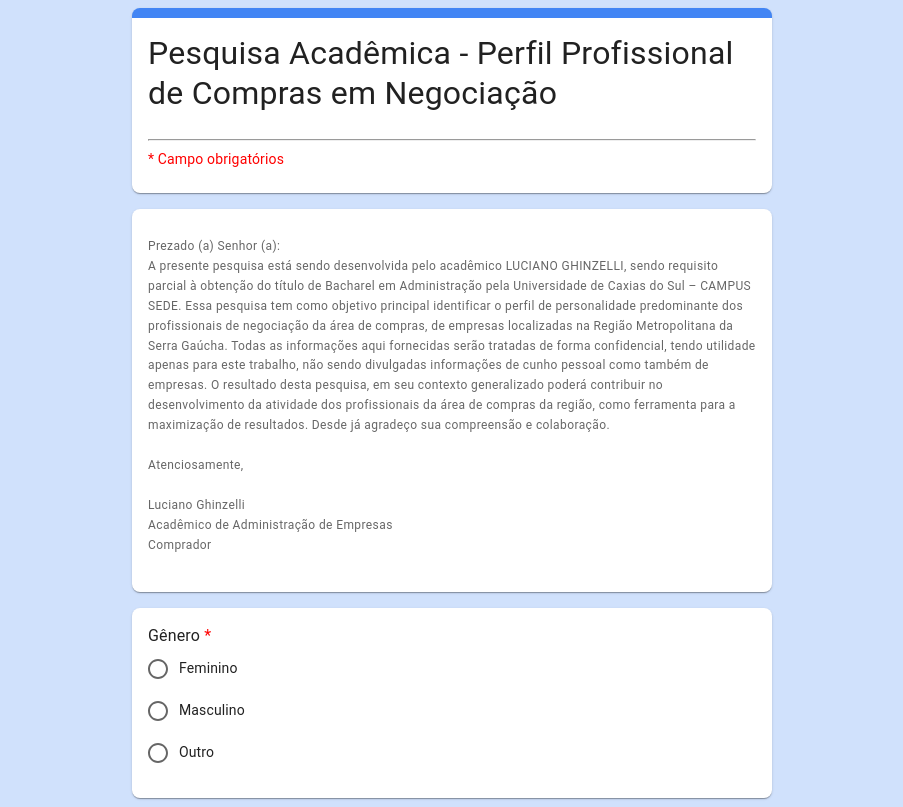
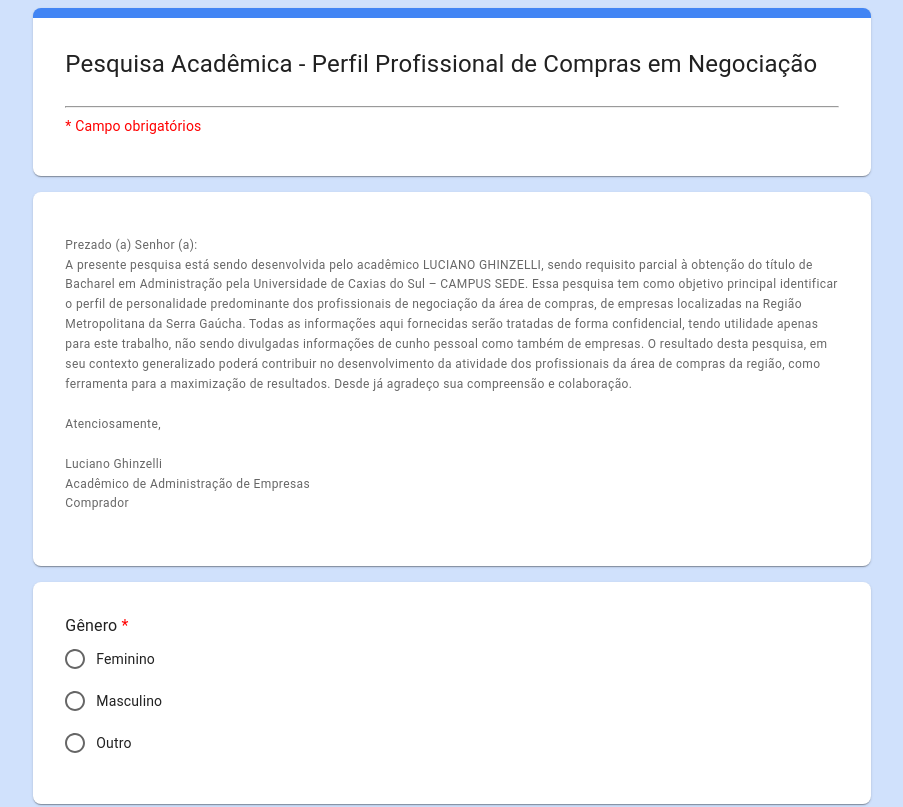
Before and after one commit to fghinzelli/pesquisa-tcc, a Next.js app: page / in a window 1280 px wide. Shown: the top 807 px of the page, without its empty margins (188-1091 px from the left). Built offline with nearby package versions, Linux system fonts and the light colour scheme.

Commit message:
Radio group horizontal

```diff
--- a/components/Chart.js
+++ b/components/Chart.js
@@ -1,7 +1,7 @@
 import { Card, CardContent, Typography } from '@mui/material';
 import React from 'react';
 import { Radar, RadarChart, PolarGrid, PolarAngleAxis, PolarRadiusAxis, ResponsiveContainer } from 'recharts';
-
+import styles from '../styles/Card.module.css';
 
 export default function Chart() {
     const data = [
@@ -44,7 +44,7 @@ export default function Chart() {
       ];
 
     return (
-        <Card sx={{ marginBottom: '16px', borderRadius: '8px', mx: 'auto', maxWidth: '1400px', width: '640px' }}>
+        <Card className={styles.customCard} sx={{ marginBottom: '16px', borderRadius: '8px', mx: 'auto'}}>
             <CardContent>
                 <Typography sx={{ fontSize: '16px' }} component="div">
                     Resultado
--- a/components/HeaderCard.js
+++ b/components/HeaderCard.js
@@ -1,13 +1,13 @@
 import Card from '@mui/material/Card';
 import CardContent from '@mui/material/CardContent';
 import Typography from '@mui/material/Typography';
-import { CardHeader} from '@mui/material';
+import styles from '../styles/Card.module.css';
 
 export default function HeaderCard() {
     return (
-        <Card sx={{ borderRadius: '8px', borderTop: 'rgb(66 133 244) solid 10px', mx: 'auto', maxWidth: '1400px', width: '640px' }}>
+        <Card className={styles.customCard} sx={{ p: 2, borderRadius: '8px', borderTop: 'rgb(66 133 244) solid 10px', mx: 'auto' }}>
             <CardContent>
-                <Typography sx={{ fontSize: '32px'}} variant="h4">
+                <Typography sx={{ fontSize: '24px'}} variant="h4">
                     Pesquisa Acadêmica - Perfil Profissional de Compras em Negociação
                 </Typography>
                 <br />
--- a/components/QuestionCard.js
+++ b/components/QuestionCard.js
@@ -2,22 +2,12 @@ import Card from '@mui/material/Card';
 import CardContent from '@mui/material/CardContent';
 import Typography from '@mui/material/Typography';
 import { FormControlLabel, Radio, RadioGroup, TextField } from '@mui/material';
-import styles from '../styles/QuestionCard.module.css';
+import styles from '../styles/Card.module.css';
 
 export default function QuestionCard(props) {
-
-    const radioOptions = [
-        'Quase sempre',
-        'Muitas vezes',
-        'Poucas vezes',
-        'Quase nunca'
-    ];
-
     let component = null;
 
-
     if (props.question.type === 'radio') {
-        if (props.question.options.length) {
         component = (
             <RadioGroup name="radio-buttons-group">
             { props.question.options.map((item, k) => {
@@ -30,22 +20,7 @@ export default function QuestionCard(props) {
                     />)
                 })}
             </RadioGroup>
-            );
-        } else {
-            component = (
-                <RadioGroup row name="radio-buttons-group">
-                    {radioOptions.map((item, k) => {
-                        return (<FormControlLabel
-                            key={k}
-                            className={styles.radioLabel}
-                            value={item}
-                            control={<Radio />}
-                            label={''}
-                        />)
-                    })}
-                </RadioGroup>
-            );
-        }
+        )
     } else if (props.question.type === 'text') {
         component = (
             <TextField sx={{ minWidth: '400px' }} name="input-municipio" label="" variant="standard" />
@@ -53,7 +28,7 @@ export default function QuestionCard(props) {
     }
 
     return (
-        <Card sx={{ marginBottom: '16px', borderRadius: '8px', mx: 'auto', maxWidth: '1400px', width: '640px' }}>
+        <Card className={styles.customCard} sx={{ p: 2, marginBottom: '16px', borderRadius: '8px', mx: 'auto' }}>
             <CardContent>
                 <Typography className={props.question.type} sx={{ fontSize: '16px' }} component="div">
                     {props.question.title} <span style={{ color: 'red' }}>*</span>
--- /dev/null
+++ b/components/QuestionCardRadioGrid.js
@@ -0,0 +1,67 @@
+import Card from '@mui/material/Card';
+import CardContent from '@mui/material/CardContent';
+import Typography from '@mui/material/Typography';
+import { FormControlLabel, List, ListItem, Radio, RadioGroup } from '@mui/material';
+import { TableContainer, Table, TableBody, TableRow, TableCell } from '@mui/material';
+import styles from '../styles/Card.module.css';
+import { useState } from 'react';
+
+export default function QuestionCardRadioGrid(props) {
+
+    return (
+        <Card className={styles.customCard} sx={{ p: 2, marginBottom: '16px', borderRadius: '8px', mx: 'auto'}}>
+            <CardContent>
+                <TableContainer>
+                <Table>
+                    <TableBody>
+                    {props.questions.map((question, k) => {
+                        return (
+
+                            <TableRow key={k}>
+                                <TableCell>
+                                    <Typography  sx={{ fontSize: '16px' }}>
+                                        {question.title} <span style={{ color: 'red' }}>*</span>
+                                    </Typography>
+                                </TableCell>
+                                <StateRadio question={question} setThisAnswer={(id, value) => props.setAnswer}/>
+                            </TableRow>
+                        )})
+                    }
+                    </TableBody>
+                </Table>
+                </TableContainer>
+            </CardContent>
+        </Card>
+    );
+}
+
+const StateRadio = (props) => {
+    const [selectedValue, setSelectedValue] = useState('');
+
+    const radioOptions = [
+        'Quase sempre',
+        'Muitas vezes',
+        'Poucas vezes',
+        'Quase nunca'
+    ];
+
+    const handleChange = (id, value) => {
+        props.setThisAnswer(id, value)
+        setSelectedValue(value);
+    }
+
+    return (
+        radioOptions.map((item, k) => {
+            return (
+                <TableCell key={k}>
+                    <Radio
+                        checked={selectedValue === item}
+                        onChange={() => handleChange(props.question.id, item)}
+                        name={`question${props.question.id}`}
+                        value={item}
+                        />
+                </TableCell>
+            )
+        })
+    )
+}
--- a/components/TextCard.js
+++ b/components/TextCard.js
@@ -1,16 +1,16 @@
 import Card from '@mui/material/Card';
 import CardContent from '@mui/material/CardContent';
 import Typography from '@mui/material/Typography';
+import styles from '../styles/Card.module.css';
 
 export default function TextCard(props) {
     return (
-        <Card sx={{ borderRadius: '8px', mx: 'auto', maxWidth: '1400px', width: '640px' }}>
+        <Card className={styles.customCard} sx={{ p: 2, marginBottom: '16px', borderRadius: '8px', mx: 'auto'}}>
             <CardContent>
                 <Typography variant="caption" color="text.secondary">
                     {props.children}
                 </Typography>
             </CardContent>
-
         </Card>
     );
 }
--- a/pages/index.js
+++ b/pages/index.js
@@ -1,15 +1,18 @@
 import HeaderCard from '../components/HeaderCard';
 import QuestionCard from '../components/QuestionCard';
 import TextCard from '../components/TextCard';
+import QuestionCardRadioGrid from '../components/QuestionCardRadioGrid';
 import Chart from '../components/Chart';
 import { Grid, Button, Paper, Stack, Box, TextField, Card, CardContent, Typography }  from '@mui/material';
 import { useState } from 'react';
 
 export default function Home() {
   const [page, setPage] = useState(1);
+  const [answers, setAnswers] = useState([])
 
   const questions1 = [
     {
+      id: 1,
       title: 'Gênero',
       type: 'radio',
       options: [
@@ -19,6 +22,7 @@ export default function Home() {
       ]
     },
     {
+      id: 2,
       title: 'Idade',
       type: 'radio',
       options: [
@@ -29,6 +33,7 @@ export default function Home() {
       ]
     },
     {
+      id: 3,
       title: 'Escolaridade',
       type: 'radio',
       options: [
@@ -39,6 +44,7 @@ export default function Home() {
       ]
     },
     {
+      id: 4,
       title: 'Qual é o número de funcionários da empresa que atua?',
       type: 'radio',
       options: [
@@ -50,6 +56,7 @@ export default function Home() {
       ]
     },
     {
+      id: 5,
       title: 'Qual é o setor da empresa?',
       type: 'radio',
       options: [
@@ -61,11 +68,13 @@ export default function Home() {
       ]
     },
     {
+      id: 6,
       title: 'Em qual município localiza-se a empresa em qual trabalha?',
       type: 'text',
       id: 'input-municipio'
     },
     {
+      id: 7,
       title: 'Caso deseje receber o resultado desta pesquisa, informe seu e-mail abaixo:',
       type: 'text',
       id: 'input-email'
@@ -73,12 +82,15 @@ export default function Home() {
   ]
 
   const questions2 = [
-    {
-      title: '1. Evito demonstrar minhas emoções. ',
-      type: 'radio',
-      options: []
-    }
+    { id: 10, title: '1. Evito demonstrar minhas emoções. ', group: 1},
+    { id: 11, title: '2. Evito demonstrar minhas emoções. ', group: 1},
+    { id: 12, title: '3. Evito demonstrar minhas emoções. ', group: 1},
   ]
+
+  const handleSetAnswers = (idAnswer, theAnswer) => {
+    setAnswers([...answers.filter(i => i.id !== idAnswer), {id: idAnswer, answer: theAnswer}]);
+    console.log(answers)
+  }
 
   let conteudo = null;
 
@@ -106,7 +118,7 @@ export default function Home() {
           { questions1.map((q, k) => <QuestionCard key={k} question={q}/>)}
         </Grid>
         <Grid item xs={12}>
-          <Box sx={{ mx: 'auto', maxWidth: '1400px', width: '640px' }}>
+          <Box>
             <Stack spacing={2} direction="row">
               <Button variant="contained" onClick={() => setPage(2)}>Próximo</Button>
             </Stack>
@@ -125,10 +137,10 @@ export default function Home() {
           </TextCard>
         </Grid>
         <Grid item xs={12}>
-          { questions2.map((q, k) => <QuestionCard key={k} question={q}/>)}
+          <QuestionCardRadioGrid  questions={questions2} setAnswer={(id, answer) => handleSetAnswers(id, answer)}/>
         </Grid>
         <Grid item xs={12}>
-          <Box sx={{ mx: 'auto', maxWidth: '1400px', width: '640px' }}>
+          <Box sx={{ mx: 'auto' }}>
               <Stack spacing={2} direction="row">
                 <Button variant="outlined" onClick={() => setPage(1)}>Voltar</Button>
                 <Button variant="contained" onClick={() => setPage(3)}>Enviar</Button>
@@ -144,7 +156,7 @@ export default function Home() {
           <Chart />
         </Grid>
         <Grid item xs={12}>
-          <Box sx={{ mx: 'auto', maxWidth: '1400px', width: '640px' }}>
+          <Box>
               <Stack spacing={2} direction="row">
                 <Button variant="outlined" onClick={() => setPage(2)}>Voltar</Button>
                 <Button variant="contained" onClick={() => setPage(1)}>Reiniciar</Button>
@@ -157,10 +169,13 @@ export default function Home() {
 
   return (
       <Grid container spacing={2}>
-        <Grid item xs={12} >
+        <Grid item xs={12} md={8} sx={{ mx: 'auto'}}>
           <HeaderCard />
         </Grid>
-        {conteudo}
+        <Grid item xs={12} md={8} sx={{ mx: 'auto'}}>
+          {conteudo}
+        </Grid>
+
       </Grid>
   )
 }
--- /dev/null
+++ b/styles/Card.module.css
@@ -0,0 +1,15 @@
+.radioLabel span{
+    font-size: 14px !important;
+}
+
+.customCard {
+    /* max-width: 1400px; */
+    /* width: 800px; */
+  }
+
+.radioRow {
+    display: flex;
+    flex-direction: row;
+    align-items: center;
+    justify-content: space-around;
+}
--- a/styles/QuestionCard.module.css
+++ /dev/null
@@ -1,3 +0,0 @@
-.radioLabel span{
-    font-size: 14px !important;
-}
```
Also changed, not shown: styles/globals.css (line endings or trailing spaces). Lines whose indentation alone changed are shown as unchanged.
